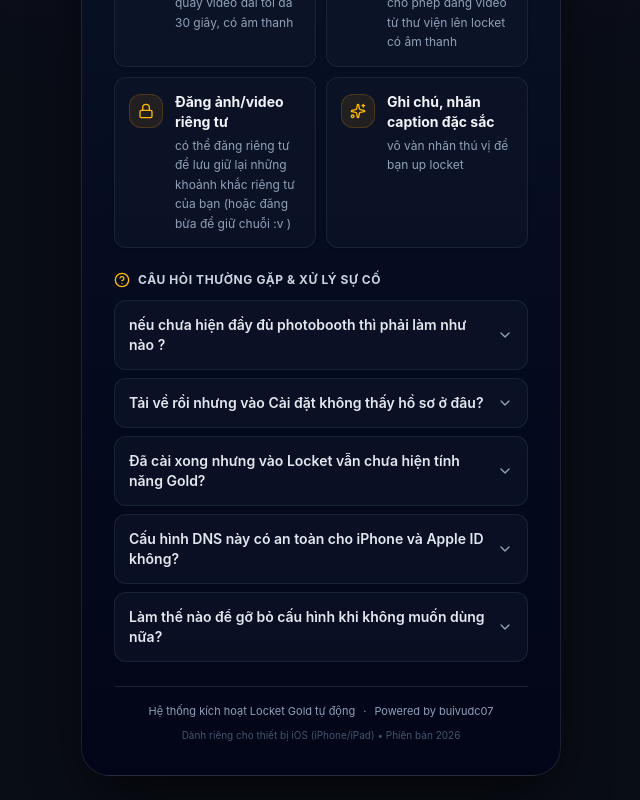
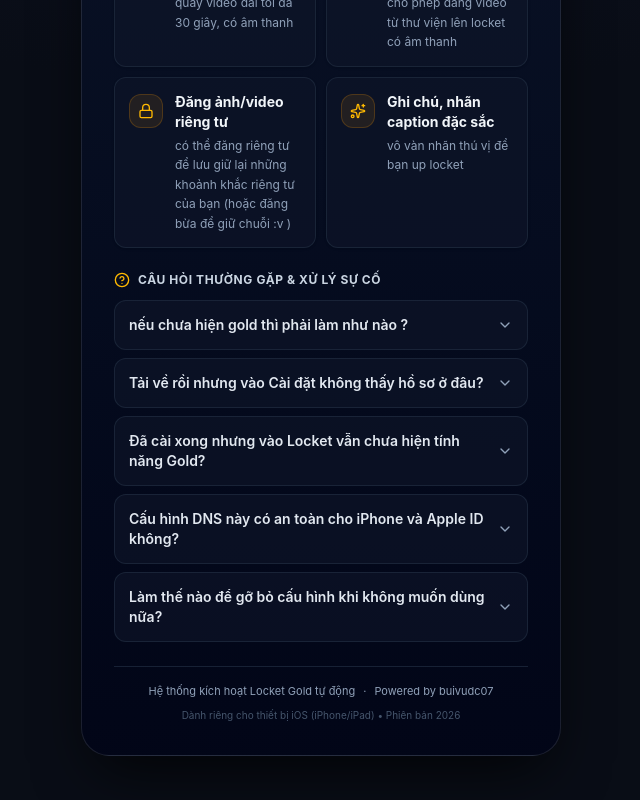
Before and after one commit to buivietduc07/locket-gold, a React (Vite) app in the folder win-main/: page / in a window 1280 px wide. Shown: the part 1704-2504 px from the top of the page, without its empty margins (319-959 px from the left). Built offline with nearby package versions, Linux system fonts and the light colour scheme.

Commit message:
Update FaqSection.tsx

```diff
--- a/win-main/src/components/FaqSection.tsx
+++ b/win-main/src/components/FaqSection.tsx
@@ -7,7 +7,7 @@ export const FaqSection: React.FC = () => {
 
   const faqs: FaqItem[] = [
     {
-  question: 'nếu chưa hiện đầy đủ photobooth thì phải làm như nào ?',
+  question: 'nếu chưa hiện gold thì phải làm như nào ?',
   answer:
     'vui lòng đăng xuất và đăng nhập lại. ',
 },
```
